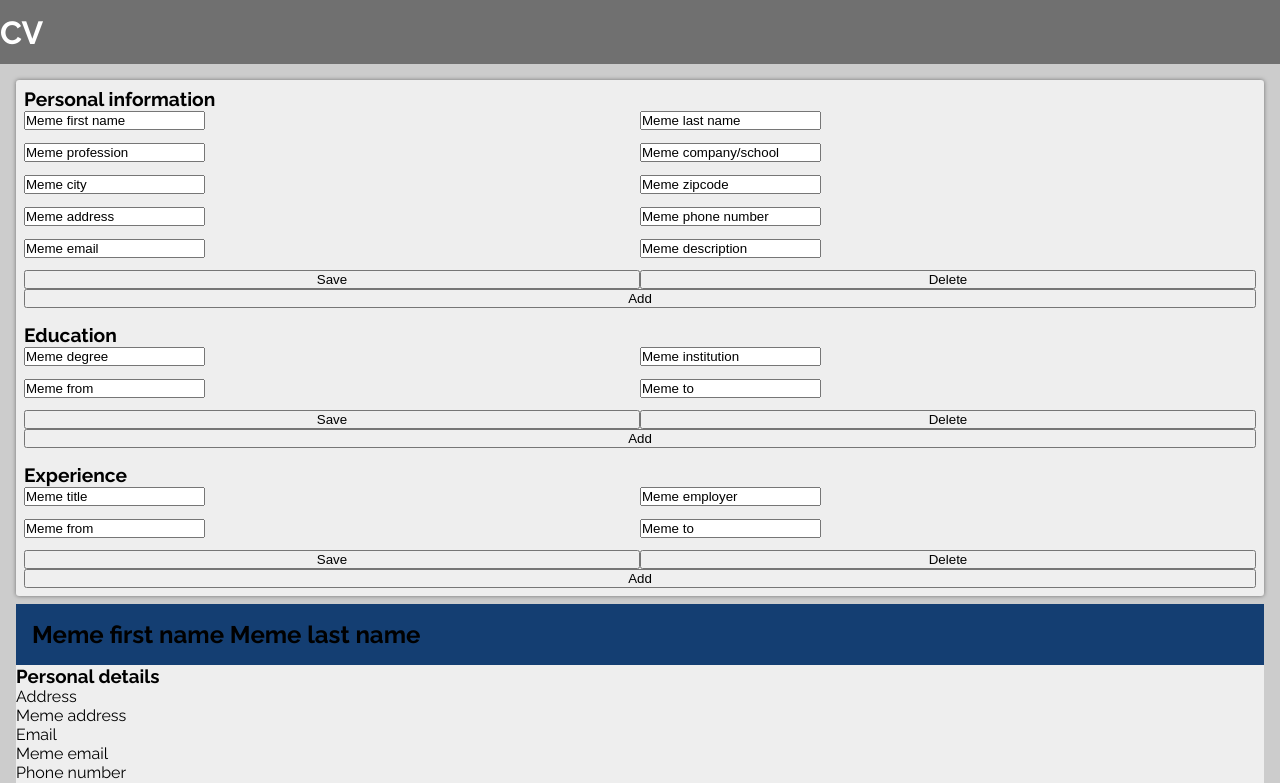
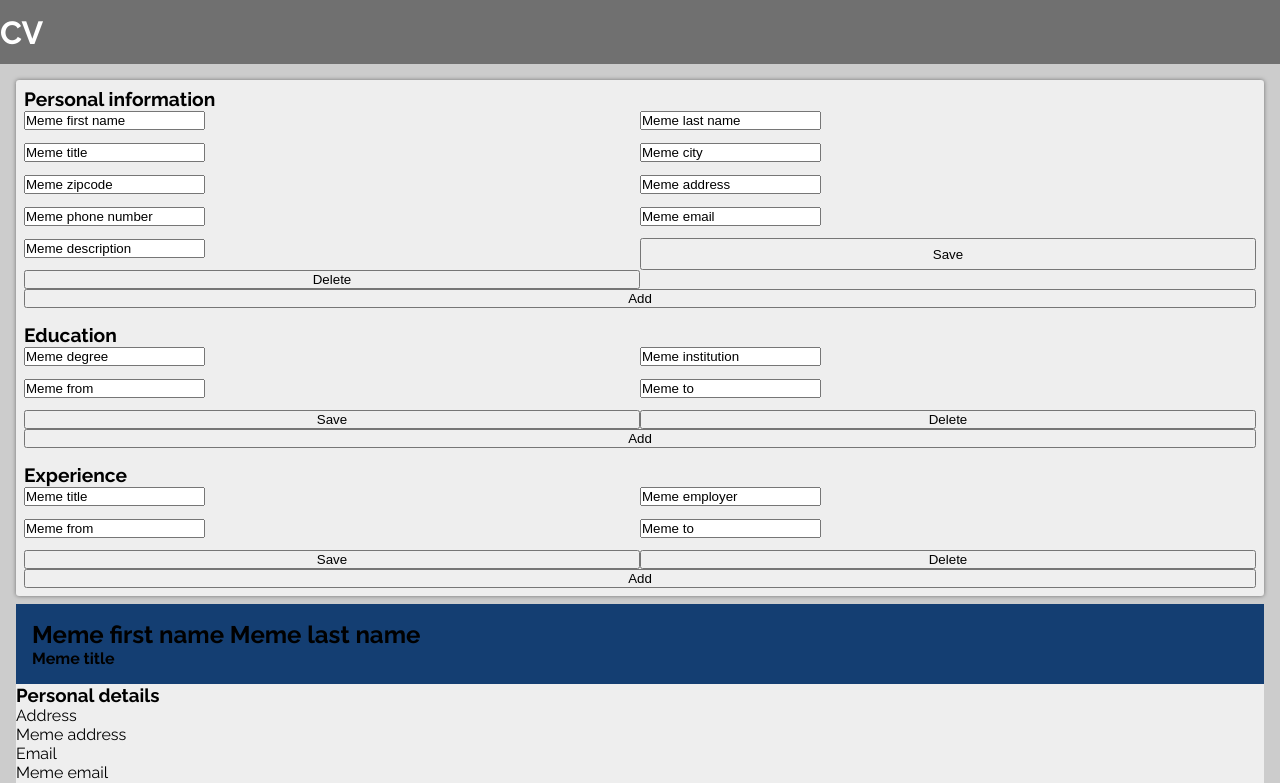
Before and after one commit to junskih/cv, a React (Create React App) app: page / in a window 1280 px wide. Shown: the top 783 px of the page. Built offline with nearby package versions, Linux system fonts and the light colour scheme.

Commit message:
Update fields

```diff
--- a/src/App.js
+++ b/src/App.js
@@ -19,8 +19,7 @@ class App extends React.Component {
         fields: [
           'first name',
           'last name',
-          'profession',
-          'company/school',
+          'title',
           'city',
           'zipcode',
           'address',
```
